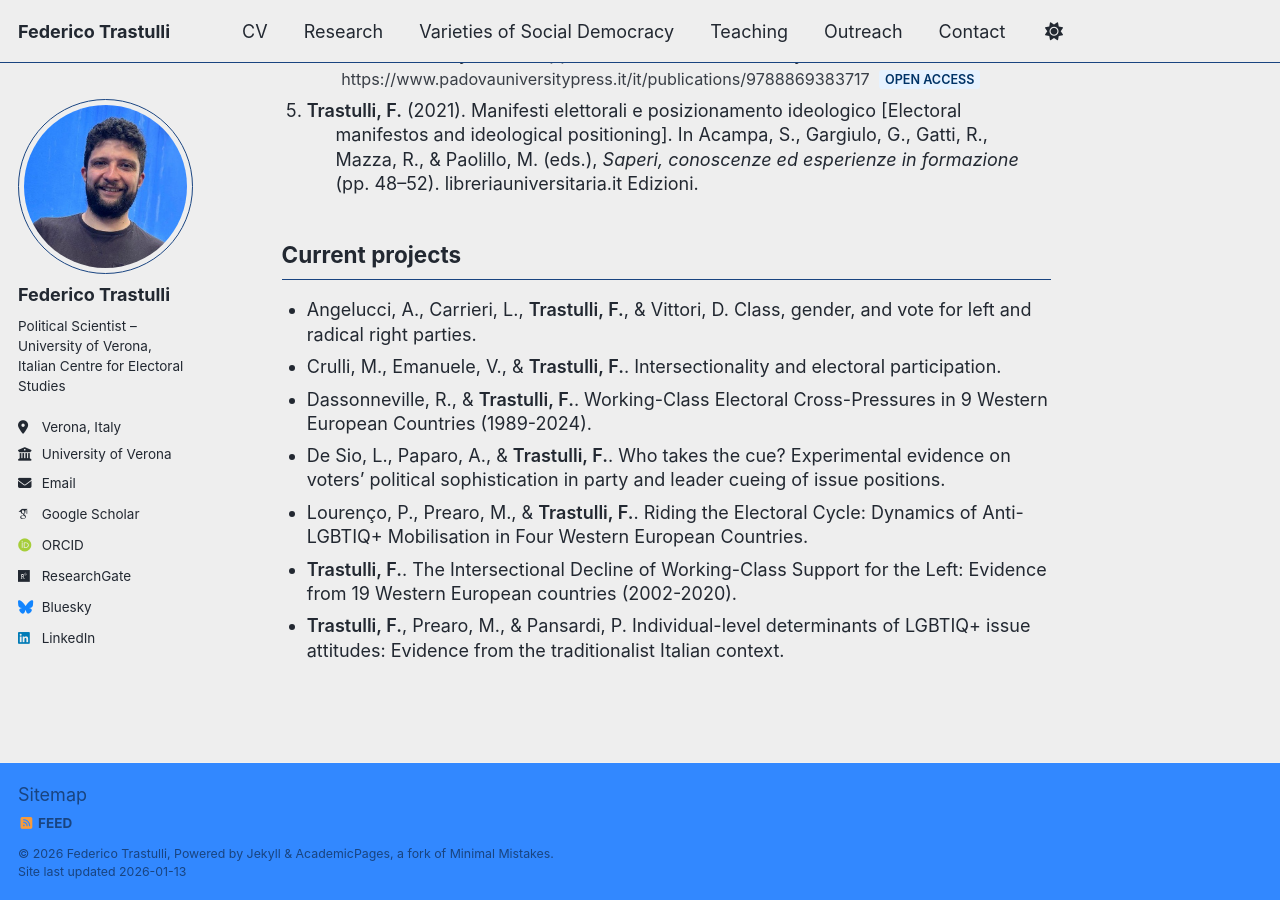
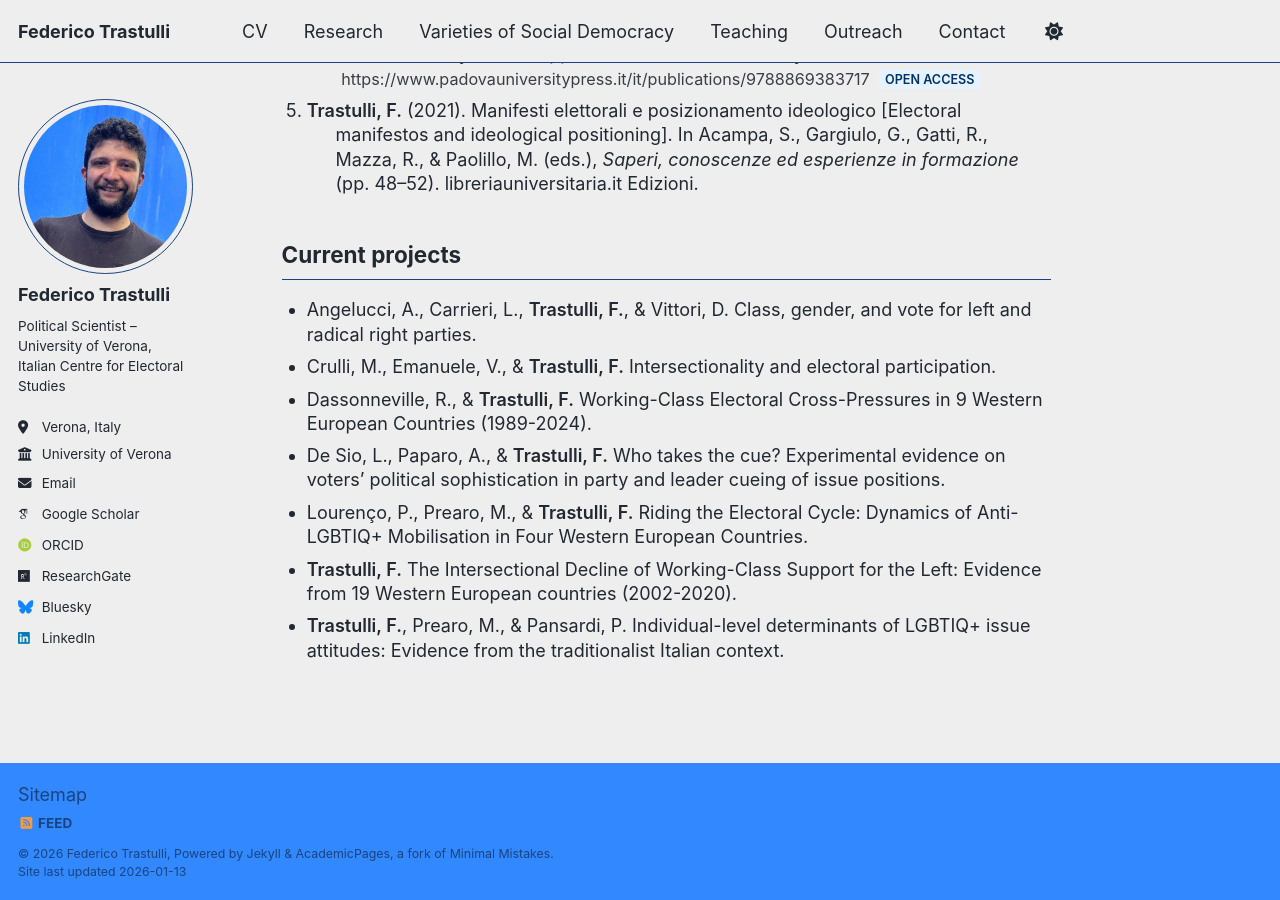
Before and after one commit to federicotrastulli/federicotrastulli.github.io, a Jekyll site: the page built from _pages/research.html, in a window 1280 px wide and 900 px high, scrolled down 2627 px. Built offline with Jekyll 4.4.1, drawn with Linux system fonts in a browser that asks for light colours; some web fonts are replaced; a script bundle is joined from its source files by our own code; library files that are not in the unit come from our copies.

Commit message:
Update research.html

```diff
--- a/_pages/research.html
+++ b/_pages/research.html
@@ -211,7 +211,7 @@ author_profile: true
 
   <li>
     <em>Under contract</em>:
-    <span class="me">Trastulli, F.</span>.
+    <span class="me">Trastulli, F.</span>
     <em>Varieties of Social Democracy in Western Europe: The Impact of External Constraints on Ideological Differences</em>.
     Palgrave Macmillan.
     <span class="badge forthcoming">Forthcoming</span>
@@ -261,11 +261,11 @@ author_profile: true
 <h2>Current projects</h2>
 <ul>
   <li>Angelucci, A., Carrieri, L., <span class="me">Trastulli, F.</span>, & Vittori, D. Class, gender, and vote for left and radical right parties.</li>
-  <li>Crulli, M., Emanuele, V., &amp; <span class="me">Trastulli, F.</span>. Intersectionality and electoral participation.</li>
-  <li>Dassonneville, R., &amp; <span class="me">Trastulli, F.</span>. Working-Class Electoral Cross-Pressures in 9 Western European Countries (1989-2024).</li>
-  <li>De Sio, L., Paparo, A., &amp; <span class="me">Trastulli, F.</span>. Who takes the cue? Experimental evidence on voters’ political sophistication in party and leader cueing of issue positions.</li>
-  <li>Lourenço, P., Prearo, M., &amp; <span class="me">Trastulli, F.</span>. Riding the Electoral Cycle: Dynamics of Anti-LGBTIQ+ Mobilisation in Four Western European Countries.</li>
-  <li><span class="me">Trastulli, F.</span>. The Intersectional Decline of Working-Class Support for the Left: Evidence from 19 Western European countries (2002-2020).</li>
+  <li>Crulli, M., Emanuele, V., &amp; <span class="me">Trastulli, F.</span> Intersectionality and electoral participation.</li>
+  <li>Dassonneville, R., &amp; <span class="me">Trastulli, F.</span> Working-Class Electoral Cross-Pressures in 9 Western European Countries (1989-2024).</li>
+  <li>De Sio, L., Paparo, A., &amp; <span class="me">Trastulli, F.</span> Who takes the cue? Experimental evidence on voters’ political sophistication in party and leader cueing of issue positions.</li>
+  <li>Lourenço, P., Prearo, M., &amp; <span class="me">Trastulli, F.</span> Riding the Electoral Cycle: Dynamics of Anti-LGBTIQ+ Mobilisation in Four Western European Countries.</li>
+  <li><span class="me">Trastulli, F.</span> The Intersectional Decline of Working-Class Support for the Left: Evidence from 19 Western European countries (2002-2020).</li>
   <li><span class="me">Trastulli, F.</span>, Prearo, M., &amp; Pansardi, P. Individual-level determinants of LGBTIQ+ issue attitudes: Evidence from the traditionalist Italian context.</li>
 </ul>
 
```
